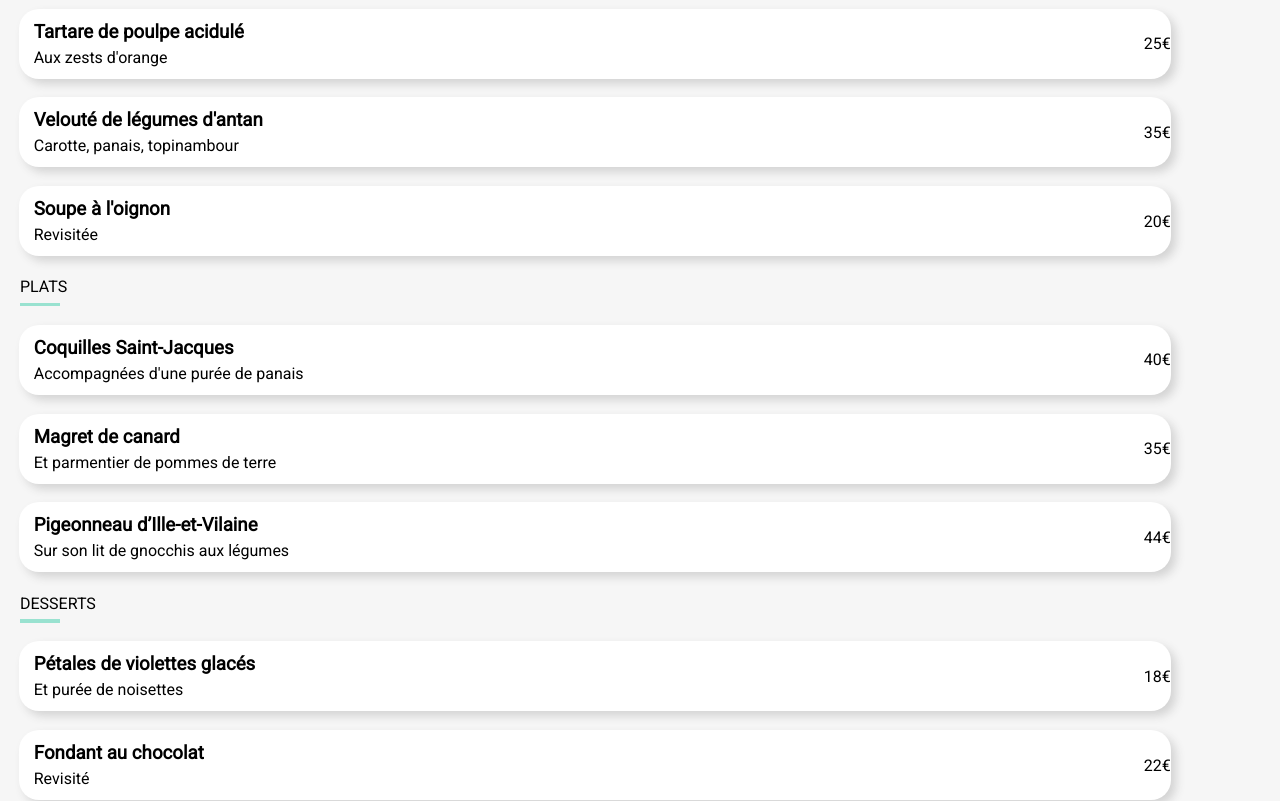
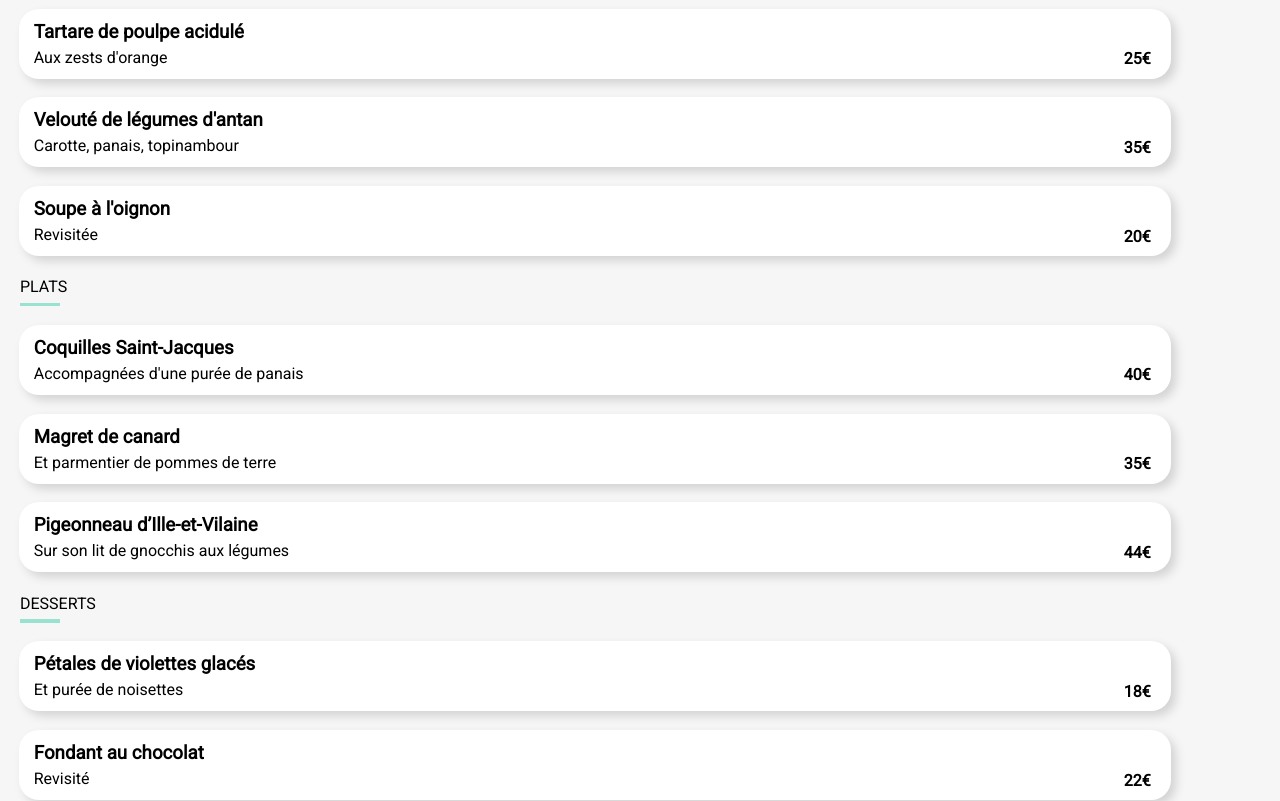
Before and after one commit to FlorentS19/SauvageFlorent_3_25012021, a plain HTML site: page alafrançaise.html in a window 1280 px wide. Shown: the part 380-1181 px from the top of the page. Drawn offline with Linux system fonts and the light colour scheme; a web font is replaced by a local one.

Commit message:
Placement du prix

```diff
--- a/alafrançaise.html
+++ b/alafrançaise.html
@@ -32,21 +32,21 @@
                         <h3>Tartare de poulpe acidulé</h3>
                         <p>Aux zests d'orange</p>
                     </div>
-                    <div>25€</div>
+                    <div class="tarif">25€</div>
                 </div>
                 <div class="menu">
                     <div class="menu_text">
                         <h3>Velouté de légumes d'antan</h3>
                         <p>Carotte, panais, topinambour</p>
                     </div>
-                    <div>35€</div>
+                    <div class="tarif">35€</div>
                 </div>
                 <div class="menu">
                     <div class="menu_text">
                         <h3>Soupe à l'oignon</h3>
                         <p>Revisitée</p>
                     </div>
-                    <div>20€</div>
+                    <div class="tarif">20€</div>
                 </div>
             </div>
             <div>
@@ -57,21 +57,21 @@
                         <h3>Coquilles Saint-Jacques</h3>
                         <p>Accompagnées d'une purée de panais</p>
                     </div>
-                    <div>40€</div>
+                    <div class="tarif">40€</div>
                 </div>
                 <div class="menu">
                     <div class="menu_text">
                         <h3>Magret de canard</h3>
                         <p>Et parmentier de pommes de terre</p>
                     </div>
-                    <div>35€</div>
+                    <div class="tarif">35€</div>
                 </div>
                 <div class="menu">
                     <div class="menu_text">
                         <h3>Pigeonneau d’Ille-et-Vilaine</h3>
                         <p>Sur son lit de gnocchis aux légumes</p>
                     </div>
-                    <div>44€</div>
+                    <div class="tarif">44€</div>
                 </div>
             </div>
             <div>
@@ -82,21 +82,21 @@
                         <h3>Pétales de violettes glacés</h3>
                         <p>Et purée de noisettes</p>
                     </div>
-                    <div>18€</div>
+                    <div class="tarif">18€</div>
                 </div>
                 <div class="menu">
                     <div class="menu_text">
                         <h3>Fondant au chocolat</h3>
                         <p>Revisité</p>
                     </div>
-                    <div>22€</div>
+                    <div class="tarif">22€</div>
                 </div>
                 <div class="menu">
                     <div class="menu_text">
                         <h3>Millefeuille croustillant</h3>
                         <p>Myrtilles et pâte d’amande</p>
                     </div>
-                    <div>23€</div>
+                    <div class="tarif">23€</div>
                 </div>
             </div>
             <div class="commander text">Commander</div>
--- a/css/stylesheet1.css
+++ b/css/stylesheet1.css
@@ -24,6 +24,7 @@ img{width: 100%; height: 275px; object-fit: cover;}
     background-color: white; border-radius: 20px; margin: 18.75px 0px 0px 18.75px;
     box-shadow: 5px 5px 10px 0 lightgrey; cursor: pointer;}
 .menu_text{padding-left: 15px;}
+.tarif{margin-top: 30px; padding-right: 20px; font-weight: bold;}
 .no_margin{margin: 0;}
 .return{margin-left: -80px; }
 .background_color_white_grey{height: 1050px; background-color: #f6f6f6; border-radius: 40px 40px 0 0;
```
